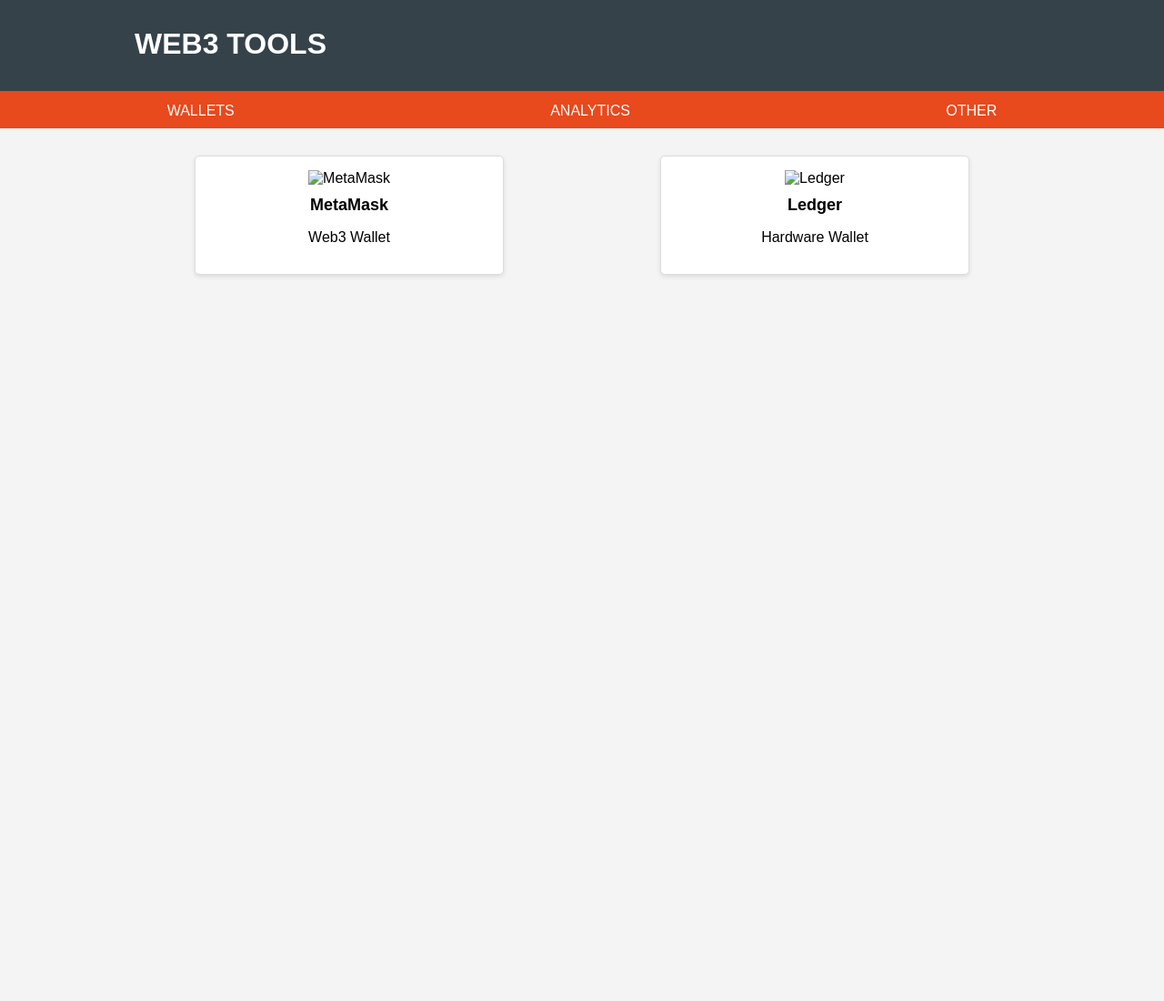
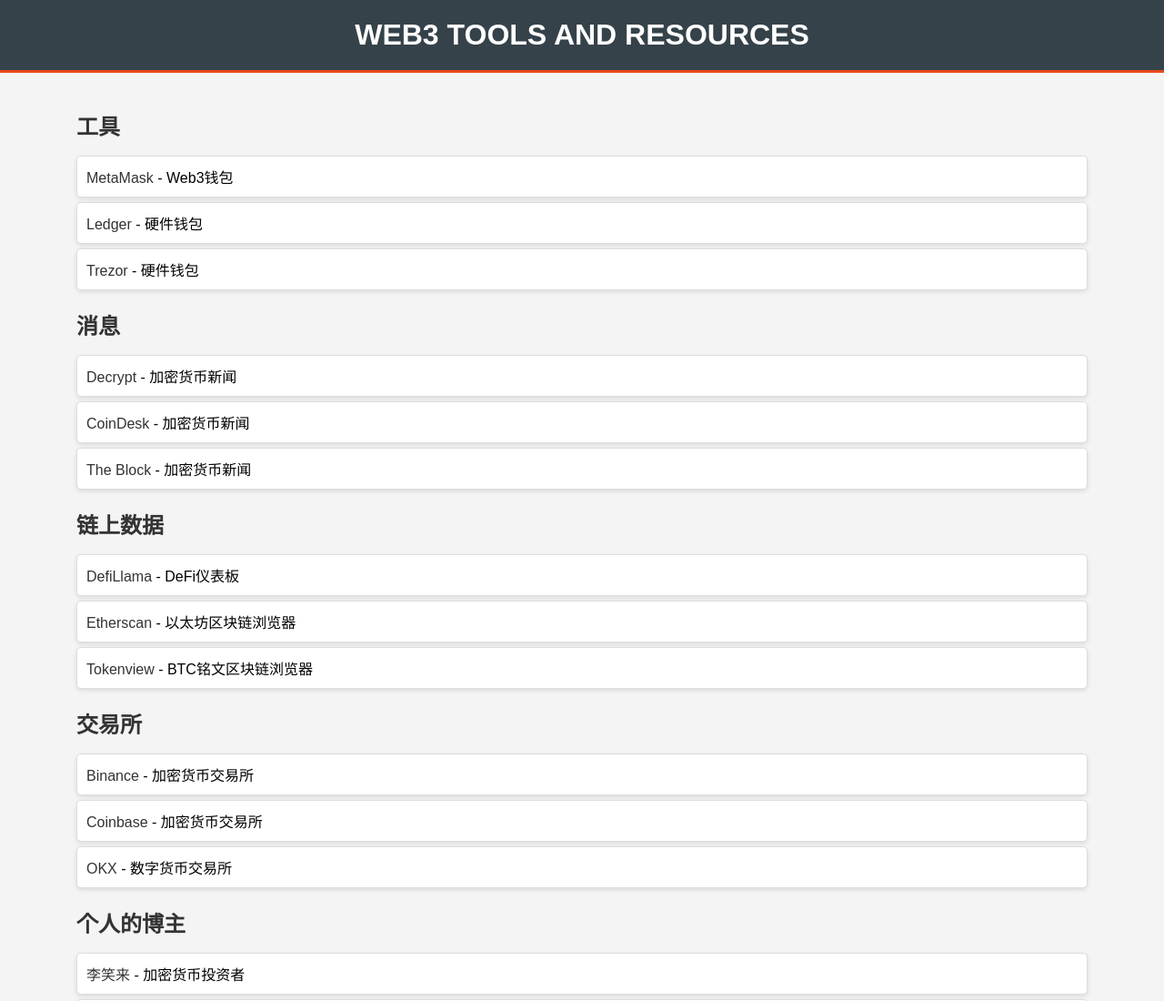
Before and after one commit to zhclassmates/web3_tools, a plain HTML site: page index.html in a window 1280 px wide. Shown: the top 1100 px of the page at 91% size. Before the commit the page ends 800 px from the top, so only its background shows below. Drawn offline with Linux system fonts and the light colour scheme.

Commit message:
initial page

```diff
--- a/index.html
+++ b/index.html
@@ -3,7 +3,7 @@
 <head>
     <meta charset="UTF-8">
     <meta name="viewport" content="width=device-width, initial-scale=1.0">
-    <title>Web3 Tools</title>
+    <title>Web3 Tools and Resources</title>
     <style>
         body {
             font-family: Arial, sans-serif;
@@ -12,84 +12,121 @@
             padding: 0;
         }
         .container {
-            width: 80%;
+            width: 90%;
             margin: auto;
             overflow: hidden;
         }
         header {
             background: #35424a;
             color: #ffffff;
-            padding-top: 30px;
-            min-height: 70px;
+            padding: 20px 0;
             border-bottom: #e8491d 3px solid;
+            text-align: center;
         }
         header h1 {
             margin: 0;
-            padding: 0 20px;
             text-transform: uppercase;
         }
-        nav {
-            display: flex;
-            justify-content: space-around;
-            background: #e8491d;
-            padding: 10px;
+        .content {
+            padding: 20px;
         }
-        nav a {
-            color: #ffffff;
-            text-decoration: none;
-            text-transform: uppercase;
-        }
-        .tools-section {
-            display: flex;
-            flex-wrap: wrap;
-            justify-content: space-around;
+        .category {
             margin: 20px 0;
         }
-        .tool-card {
+        .category h2 {
+            margin-bottom: 10px;
+            color: #333;
+        }
+        .link-list {
+            list-style-type: none;
+            padding: 0;
+        }
+        .link-list li {
             background: #fff;
+            margin: 5px 0;
+            padding: 10px;
             border: 1px solid #ddd;
             border-radius: 5px;
-            width: 30%;
-            margin: 10px;
             box-shadow: 0 2px 5px rgba(0,0,0,0.1);
-            padding: 15px;
-            text-align: center;
         }
-        .tool-card img {
-            max-width: 100px;
-            height: auto;
-        }
-        .tool-card h3 {
-            margin: 10px 0;
-            font-size: 18px;
+        .link-list a {
+            color: #333;
+            text-decoration: none;
         }
     </style>
 </head>
 <body>
     <header>
         <div class="container">
-            <h1>Web3 Tools</h1>
+            <h1>Web3 Tools and Resources</h1>
         </div>
     </header>
-    <nav>
-        <a href="wallets.html">Wallets</a>
-        <a href="analytics.html">Analytics</a>
-        <a href="other.html">Other</a>
-    </nav>
     <div class="container">
-        <section class="tools-section">
-            <div class="tool-card">
-                <img src="https://metamask.io/images/favicon-32x32.png" alt="MetaMask">
-                <h3>MetaMask</h3>
-                <p>Web3 Wallet</p>
+        <div class="content">
+            <!-- 工具 -->
+            <div class="category">
+                <h2>工具</h2>
+                <ul class="link-list">
+                    <li><a href="https://metamask.io">MetaMask</a> - Web3钱包</li>
+                    <li><a href="https://www.ledger.com">Ledger</a> - 硬件钱包</li>
+                    <li><a href="https://trezor.io">Trezor</a> - 硬件钱包</li>
+                </ul>
             </div>
-            <div class="tool-card">
-                <img src="https://www.ledger.com/favicon.ico" alt="Ledger">
-                <h3>Ledger</h3>
-                <p>Hardware Wallet</p>
+            <!-- 消息 -->
+            <div class="category">
+                <h2>消息</h2>
+                <ul class="link-list">
+                    <li><a href="https://decrypt.co">Decrypt</a> - 加密货币新闻</li>
+                    <li><a href="https://www.coindesk.com">CoinDesk</a> - 加密货币新闻</li>
+                    <li><a href="https://www.theblockcrypto.com">The Block</a> - 加密货币新闻</li>
+                </ul>
             </div>
-            <!-- Add more tool cards as needed -->
-        </section>
+            <!-- 链上数据 -->
+            <div class="category">
+                <h2>链上数据</h2>
+                <ul class="link-list">
+                    <li><a href="https://defillama.com">DefiLlama</a> - DeFi仪表板</li>
+                    <li><a href="https://etherscan.io">Etherscan</a> - 以太坊区块链浏览器</li>
+                    <li><a href="https://tokenview.com">Tokenview</a> - BTC铭文区块链浏览器</li>
+                </ul>
+            </div>
+            <!-- 交易所 -->
+            <div class="category">
+                <h2>交易所</h2>
+                <ul class="link-list">
+                    <li><a href="https://www.binance.com">Binance</a> - 加密货币交易所</li>
+                    <li><a href="https://www.coinbase.com">Coinbase</a> - 加密货币交易所</li>
+                    <li><a href="https://www.okx.com">OKX</a> - 数字货币交易所</li>
+                </ul>
+            </div>
+            <!-- 个人的博主 -->
+            <div class="category">
+                <h2>个人的博主</h2>
+                <ul class="link-list">
+                    <li><a href="https://twitter.com/lxiaolai">李笑来</a> - 加密货币投资者</li>
+                    <li><a href="https://twitter.com/AndreCronjeTech">Andre Cronje</a> - DeFi 开发者</li>
+                    <li><a href="https://twitter.com/zhusu">朱溯</a> - 投资者</li>
+                </ul>
+            </div>
+            <!-- 如何追踪地址 -->
+            <div class="category">
+                <h2>如何追踪地址</h2>
+                <ul class="link-list">
+                    <li><a href="https://debank.com">DeBank</a> - Web3投资组合追踪</li>
+                    <li><a href="https://bitinfocharts.com">BitInfoCharts</a> - 加密货币地址分析</li>
+                    <li><a href="https://www.whale-alert.io">Whale Alert</a> - 大额转账追踪</li>
+                </ul>
+            </div>
+            <!-- Web3事件 -->
+            <div class="category">
+                <h2>Web3事件</h2>
+                <ul class="link-list">
+                    <li><a href="https://www.coindesk.com/consensus">Consensus</a> - Coindesk的年度会议</li>
+                    <li><a href="https://www.ethdenver.com">ETHDenver</a> - 以太坊社区活动</li>
+                    <li><a href="https://www.devcon.org">Devcon</a> - 以太坊开发者大会</li>
+                </ul>
+            </div>
+        </div>
     </div>
 </body>
 </html>
```
Also changed, not shown: wallets.html (deleted, +0 -24 lines).
